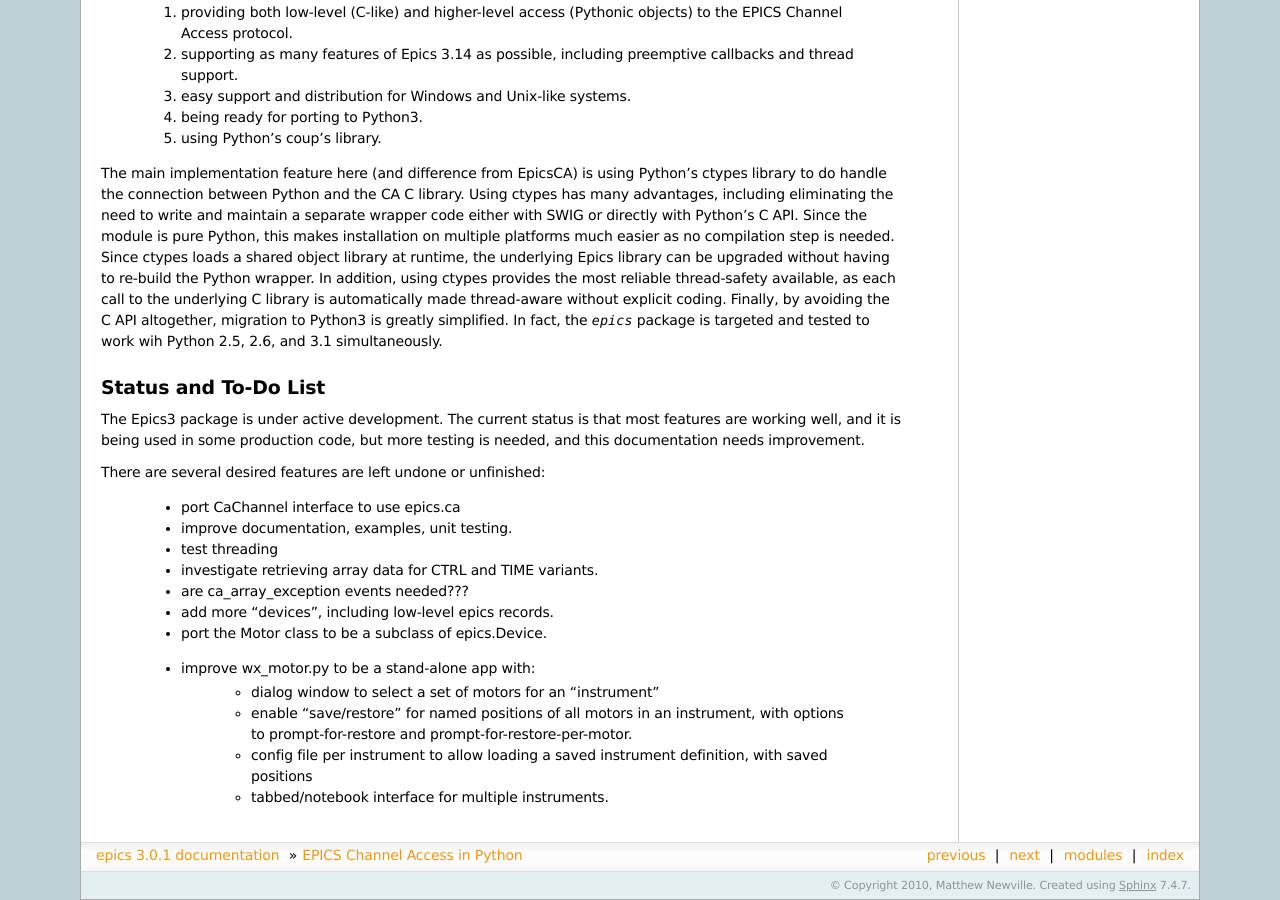
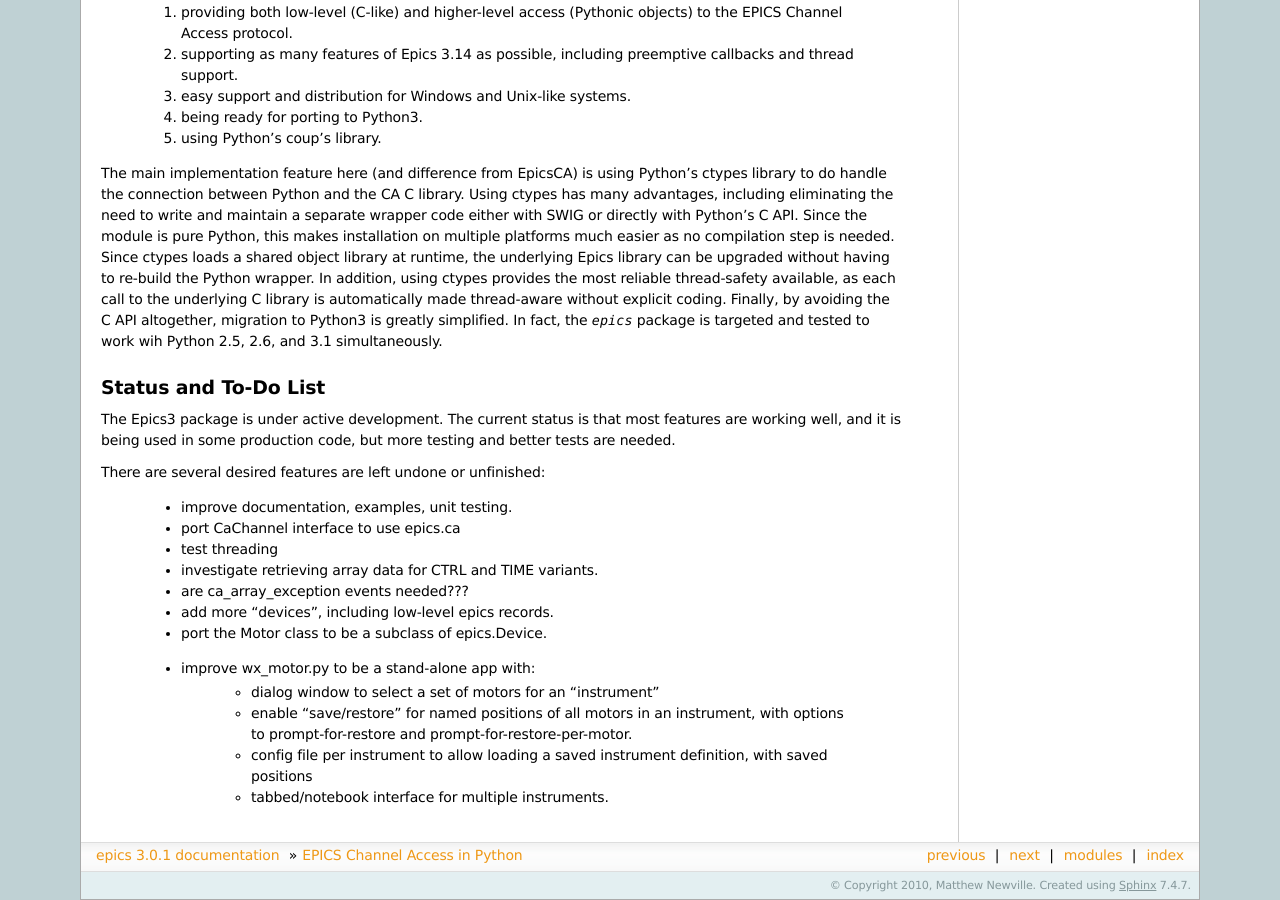
Before and after one commit to pyepics/pyepics, a Sphinx documentation site: the page built from doc/overview.rst, in a window 1280 px wide and 900 px high, scrolled down 3624 px. Built offline with Sphinx 7.4.7, drawn with Linux system fonts in a browser that asks for light colours; formulas are drawn with MathJax 3.

Commit message:
git-svn-id: http://millenia.cars.aps.anl.gov/svn/pyepics3@118 ac7fc886-e22a-4fb8-a9e7-517b44086b78

```diff
--- a/doc/overview.rst
+++ b/doc/overview.rst
@@ -275,15 +275,15 @@ In fact, the `epics` package is targeted and tested to work wih Python 2.5,
 Status and To-Do List
 =====================
 
-The Epics3 package is under active development.  The current status is that
+The Epics3 package is under active development.   The current status is that
 most features are working well, and it is being used in some production
-code, but more testing is needed, and this documentation needs improvement.
+code, but more testing and better tests are needed.
 
 There are several desired features are left undone or unfinished:
 
+ *  improve documentation, examples, unit testing.
+
  *  port CaChannel interface to use epics.ca
-
- *  improve documentation, examples, unit testing.
 
  *  test threading
 
```
Also changed, not shown: doc/installation.rst (line endings or trailing spaces).
